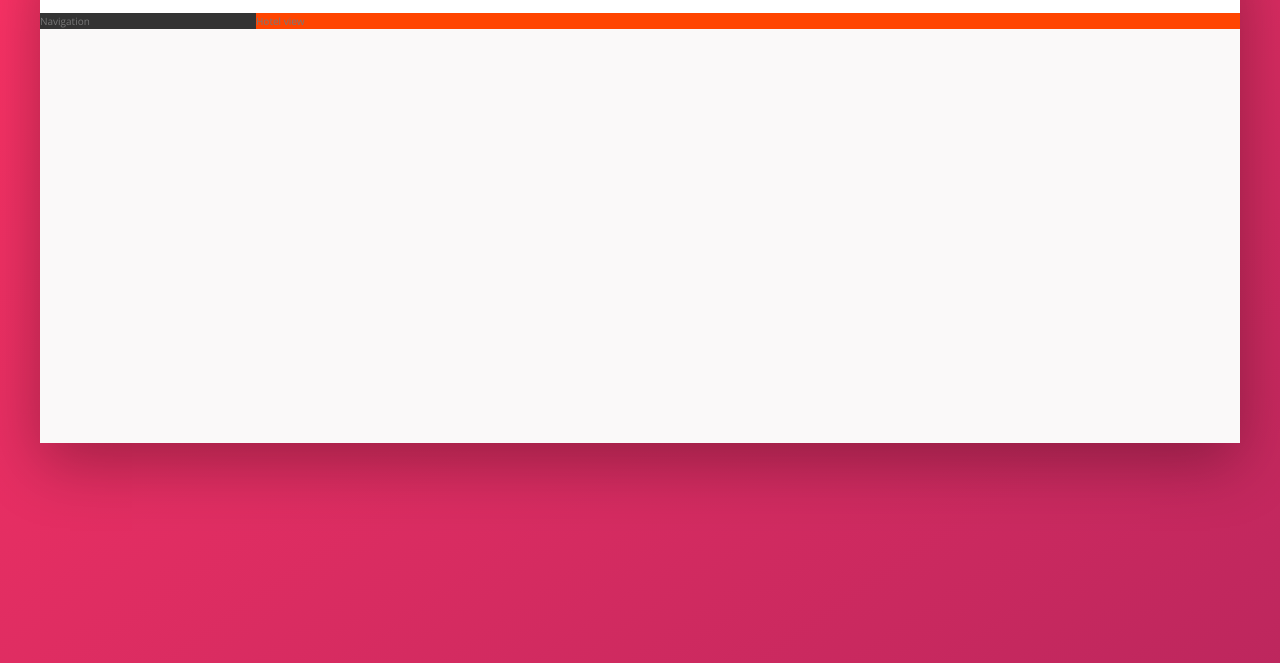
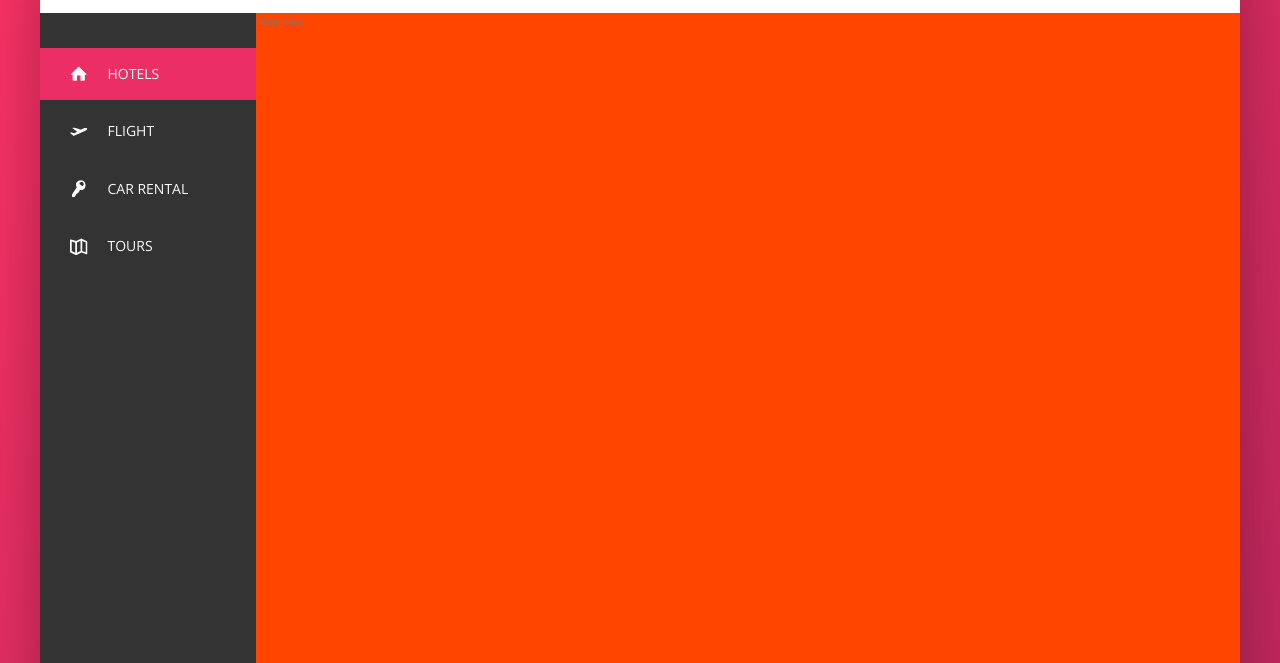
Before and after one commit to andresmotta9/trillo, a website: page index.html in a window 1280 px wide. Shown: the part 137-800 px from the top of the page. Drawn offline with nearby package versions, Linux system fonts and the light colour scheme.

Commit message:
Navigation is implemented

```diff
--- a/index.html
+++ b/index.html
@@ -44,7 +44,44 @@
             </header>
             <div class="content">
                 <nav class="sidebar">
-                    Navigation
+                    <ul class="side-nav">
+                        <li class="side-nav__item side-nav__item--active">
+                            <a href="#" class="side-nav__link">
+                                <svg class="side-nav__icon">
+                                    <use xlink:href="img/sprite.svg#icon-home"></use>
+                                </svg>
+                                <span>Hotel</span>s
+                            </a>
+                        </li>
+                        <li class="side-nav__item">
+                            <a href="#" class="side-nav__link">
+                                <svg class="side-nav__icon">
+                                    <use xlink:href="img/sprite.svg#icon-aircraft-take-off"></use>
+                                </svg>
+                                <span>Flight</span>
+                            </a>
+                        </li>
+                        <li class="side-nav__item">
+                            <a href="#" class="side-nav__link">
+                                <svg class="side-nav__icon">
+                                    <use xlink:href="img/sprite.svg#icon-key"></use>
+                                </svg>
+                                <span>Car rental</span>
+                            </a>
+                        </li>
+                        <li class="side-nav__item">
+                            <a href="#" class="side-nav__link">
+                                <svg class="side-nav__icon">
+                                    <use xlink:href="img/sprite.svg#icon-map"></use>
+                                </svg>
+                                <span>Tours</span>
+                            </a>
+                        </li>
+                    </ul>
+
+                    <div class="legal">
+                        &copy; 2020 by trillo. All rights reserved.
+                    </div>
                 </nav>
                 <main class="hotel-view">
                     Hotel view
--- a/sass/_component.scss
+++ b/sass/_component.scss
@@ -114,3 +114,76 @@
 
     }
 }
+
+
+//////////////////
+// SIDE NAVIGATION
+
+.side-nav {
+    font-size: 1.4rem;
+    list-style: none;
+    margin-top: 3.5rem;
+
+    &__item {
+        position: relative;
+
+        &:not(:last-child) {
+            margin-bottom: .5rem;
+        }
+    }
+
+    &__item::before {
+        content: "";
+        position: absolute;
+        top: 0;
+        left: 0;
+        height: 100%;
+        width: 3px;
+        background-color: var(--color-primary);
+        transform: scaleY(0);
+        transition: transform .2s,
+                    width .4s cubic-bezier(1,0,0,1) .2s,
+                    background-color .1s;
+    }
+
+    &__item:hover::before,
+    &__item--active::before {
+        transform: scaleY(1);
+        width: 100%;
+    }
+
+    &__item:active::before {
+        background-color: var(--color-primary-light);
+    }
+
+    &__link:link,
+    &__link:visited {
+        color: var(--color-grey-light-1);
+        text-decoration: none;
+        text-transform: uppercase;
+        display: block;
+        padding: 1.5rem 3rem;
+        position: relative;
+        z-index: 10;
+
+        display: flex;
+        align-items: center;
+    }
+
+    &__icon {
+        width: 1.75rem;
+        height: 1.75rem;
+        margin-right: 2rem;
+        fill: currentColor; // Color from the current or parent element
+    }
+}
+
+
+////////////////
+// LEGAL TEXT
+.legal {
+    font-size: 1.2rem;
+    color: var(--color-grey-light-4);
+    text-align: center;
+    padding: 2.5rem;
+}
--- a/sass/_layout.scss
+++ b/sass/_layout.scss
@@ -24,10 +24,14 @@
 .sidebar {
     background-color: var(--color-grey-dark-1);
     flex:0 0 18%;
+    display: flex;
+    flex-direction: column;
+    justify-content: space-between;
 }
 
 .hotel-view {
     background-color: #fff;
     background-color: orangered;
+    height: 80rem;
     flex: 1;
 }
```
Also changed, not shown: css/style.css.
